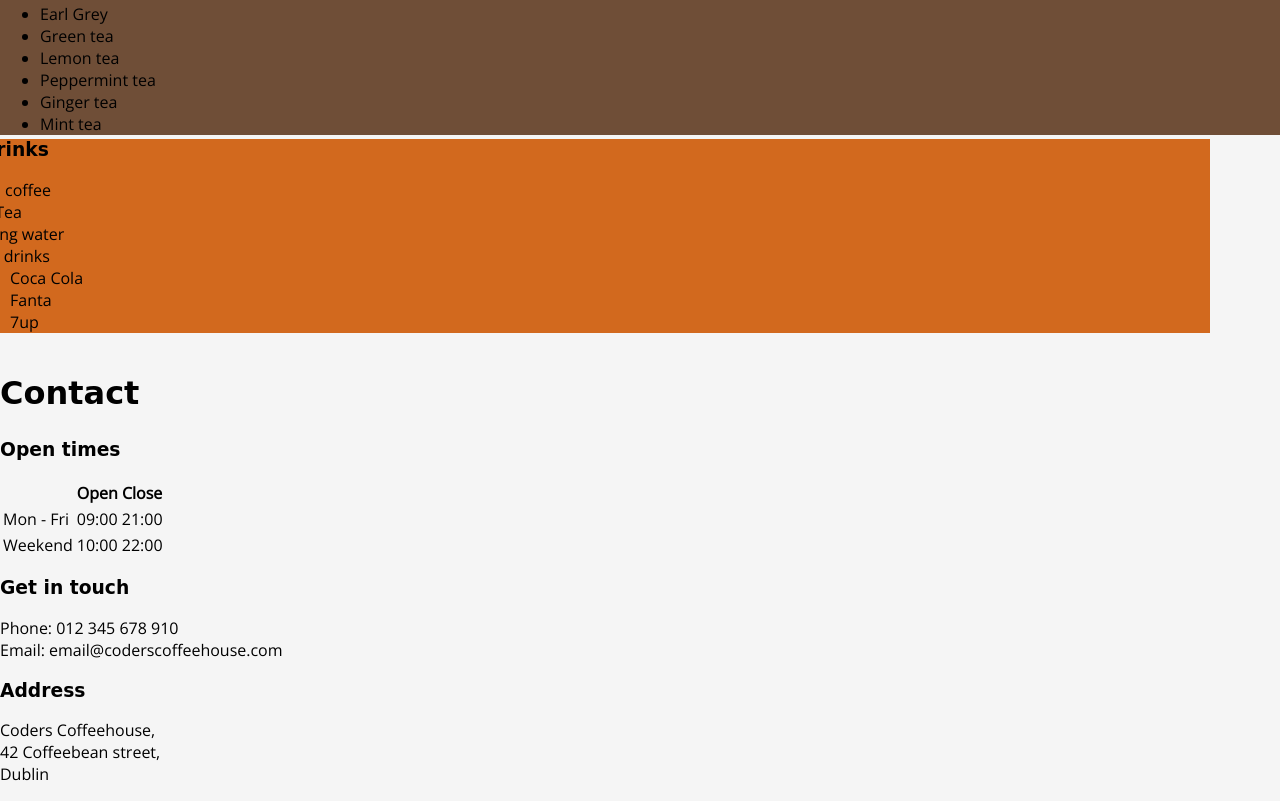
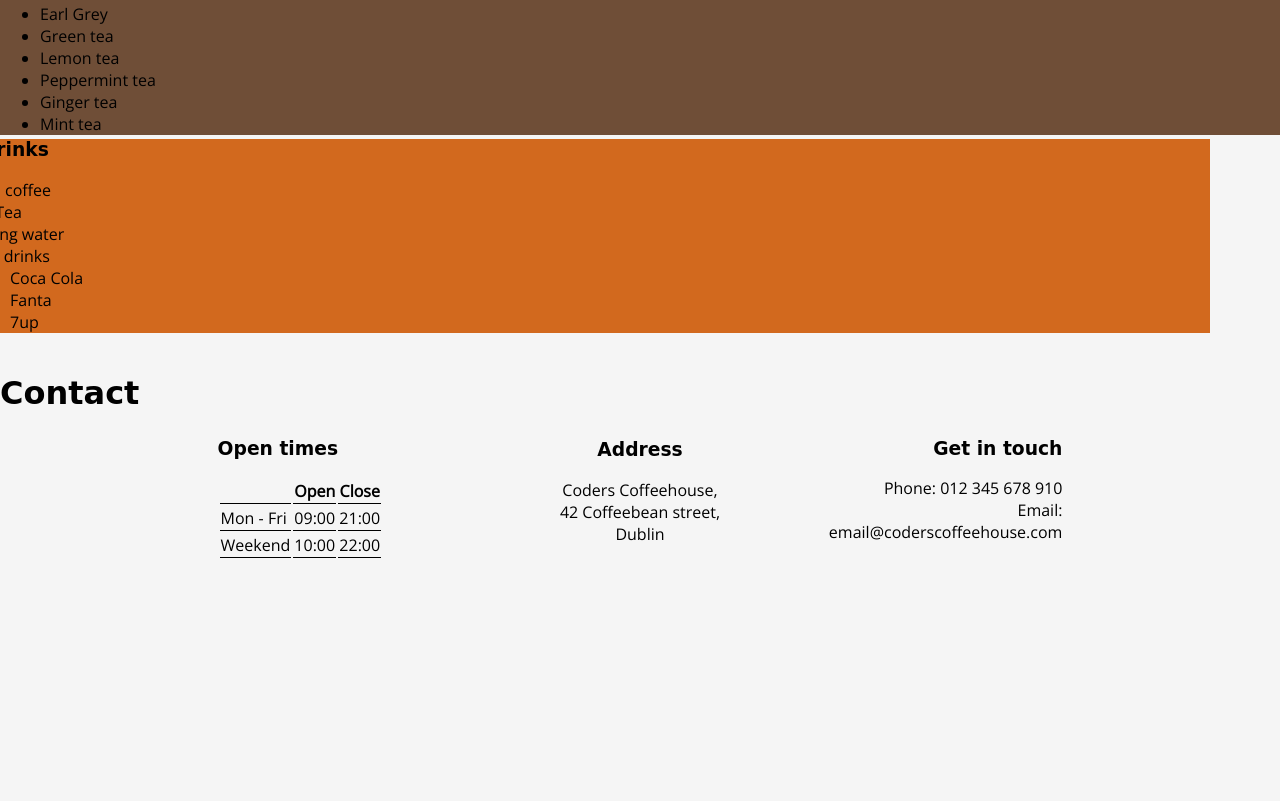
Before and after one commit to Caitriona71/coders-coffeehouse, a plain HTML site: page index.html in a window 1280 px wide. Shown: the part 1240-2041 px from the top of the page. After the commit the page ends 1979 px from the top, so only its background shows below. Drawn offline with nearby package versions, Linux system fonts and the light colour scheme; a web font is replaced by a local one.

Commit message:
Add contact section styling

```diff
--- a/style.css
+++ b/style.css
@@ -59,3 +59,42 @@ header {
     right: 70px;
     top: -15px;
 }
+
+/* padding to allow for fixed footer */
+#contact {
+    margin-bottom: 50px;
+}
+
+.contact-boxes-container {
+    width: 66%;
+    margin: 0 auto;
+}
+
+.contact-box-left {
+    width: 250px;
+    margin-top: -20px;
+	float: left;
+}
+
+.contact-box-right {
+    width: 250px;
+    text-align: right;
+    margin-top: -20px;
+	float: right;
+}
+
+.spacer {
+    clear: both;
+}
+
+.contact-box-center {
+    width: 250px;
+    height: 250px;
+    margin: 0 auto;
+    text-align: center;
+}
+
+th,
+td {
+    border-bottom: 1px solid black;
+}
```
